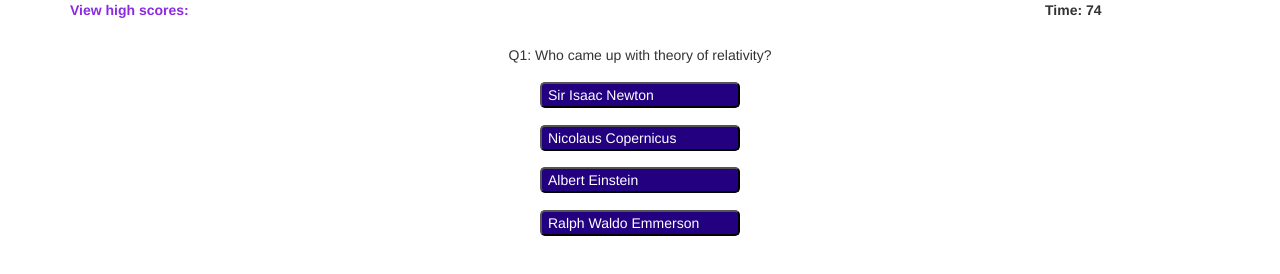
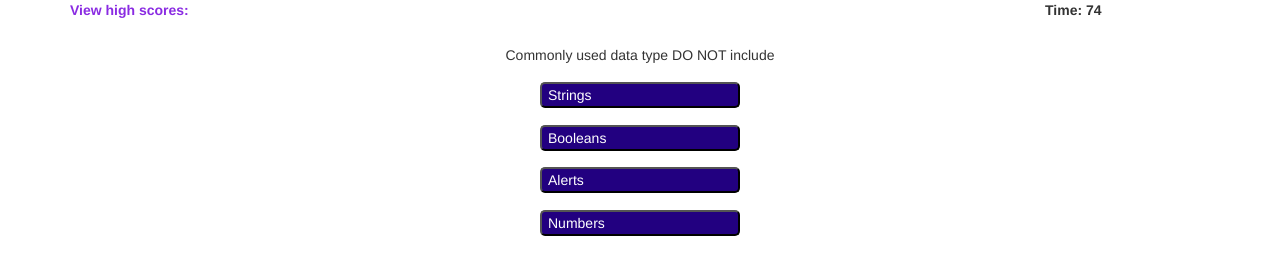
Before and after one commit to hikod/codequiz, a plain HTML site: page index.html in a window 1280 px wide. Both pictures are taken after a click on the button "Start Quiz". Drawn offline with nearby package versions, Linux system fonts and the light colour scheme.

Commit message:
adding more data set

```diff
--- a/assets/js/script.js
+++ b/assets/js/script.js
@@ -7,29 +7,58 @@ var userAnswer;
 // The array of questions for our quiz game.
 var quiz = [
     {
-        "question": "Q1: Who came up with theory of relativity?",
+        "question": "Commonly used data type DO NOT include",
         "choices": [
-            "Sir Isaac Newton",
-            "Nicolaus Copernicus",
-            "Albert Einstein",
-            "Ralph Waldo Emmerson"
+            "Strings",
+            "Booleans",
+            "Alerts",
+            "Numbers"
         ],
-        "correct": "Albert Einstein"
+        "correct": "Alerts"
     },
     {
-        "question": "Q2: Who is on the two dollar bill?",
+        "question": "A very useful tool used during development and debugging for printing content to the debugger is:",
         "choices": [
-            "Thomas Jefferson",
-            "Dwight D. Eisenhower",
-            "Benjamin Franklin",
-            "Abraham Lincoln"
+            "JavaScript",
+            "terminal/bash",
+            "for loops",
+            "console.log"
         ],
-        "correct": "Thomas Jefferson",
-        "explanation": "The two dollar bill is seldom seen in circulation. As a result, some businesses are confused when presented with the note.",
+        "correct": "console.log"
+    },
+    {
+        "question": "Arrays in JavaScript can be used to store _______.",
+        "choices": [
+            "numbers and strings",
+            "other arrays",
+            "booleans",
+            "all of the above"
+        ],
+        "correct": "all of the above"
+    },
+    {
+        "question": "The condition in an if/ else statement is enclosed with _______.",
+        "choices": [
+            "quotes",
+            "curly brackets",
+            "parenthesis",
+            "square brackets"
+        ],
+        "correct": "curly brackets"
+    },
+    {
+        "question": "String values must be enclosed within _______ when being assigned to variables.",
+        "choices": [
+            "commas",
+            "curly brackets",
+            "quotes",
+            "paranthesis"
+        ],
+        "correct": "quotes"
     }
 ];
 
-// Timer that counts down from 5
+// Timer that counts down from 75
 function countdown() {
     var timeLeft = 75;
 
@@ -57,19 +86,13 @@ function clearBox(elementID) {
 startQuizBtn.addEventListener("click", function () {
     clearBox("firstRow");
     countdown();
-    if (currentQuestion < quiz.length - 1) {
-        displayQuestions();
-        currentQuestion++;
-    } else {
-        showFinalResults();
-    }
+    displayQuestions();
 });
 
 
 function showAnswer() {
     var correctAnswer = document.createElement('label');
     var hr = document.createElement('hr');
-    // document.getElementById("firstRow").after(correctAnswer);
     document.getElementById("firstRow").append(hr);
 
     if (checkAnswer()) {
@@ -82,7 +105,7 @@ function showAnswer() {
 
 function checkAnswer() {
     var flag = false
-    if (quiz[currentQuestion - 1]["correct"] === userAnswer) {
+    if (quiz[currentQuestion]["correct"] === userAnswer) {
         flag = true;
     }
     return flag;
@@ -111,7 +134,13 @@ function displayQuestions() {
             userAnswer = event.target.value;
             showAnswer();
             currentQuestion++;
-            setTimeout(function () { clearBox("firstRow"); }, 2000);
+            setTimeout(() => clearBox("firstRow"), 2000);
+            if(currentQuestion < quiz.length ){
+                setTimeout(() =>displayQuestions(),2000);
+            } else {
+                console.log("I am at ELSE statement");
+
+            }
 
         });
     }
--- a/index.html
+++ b/index.html
@@ -22,7 +22,7 @@
         </header>
         <section class="container">
             <div class="row">
-                <div id="firstRow" class="col text-center">
+                <div id="firstRow" class="d-flex justify-content-center text-center">
                     <h2 class="font-weight-bold"> Coding Quiz Challange</h2>
                     <p class="text-wrap">Try to answer the following code-related questions within the time limit. Keep in mind that incorrect answers will panelize your score/time by ten seconds!</p>
                     <button id="startQuizBtn" type="button" class="block">Start Quiz</button>
```
